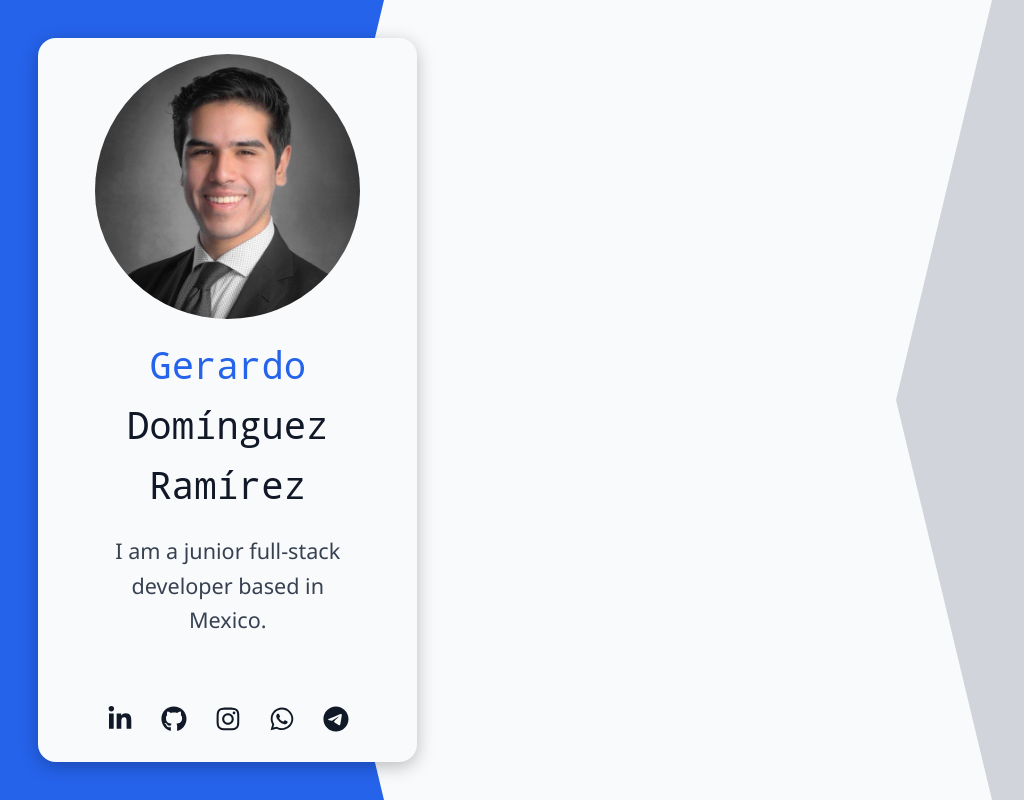
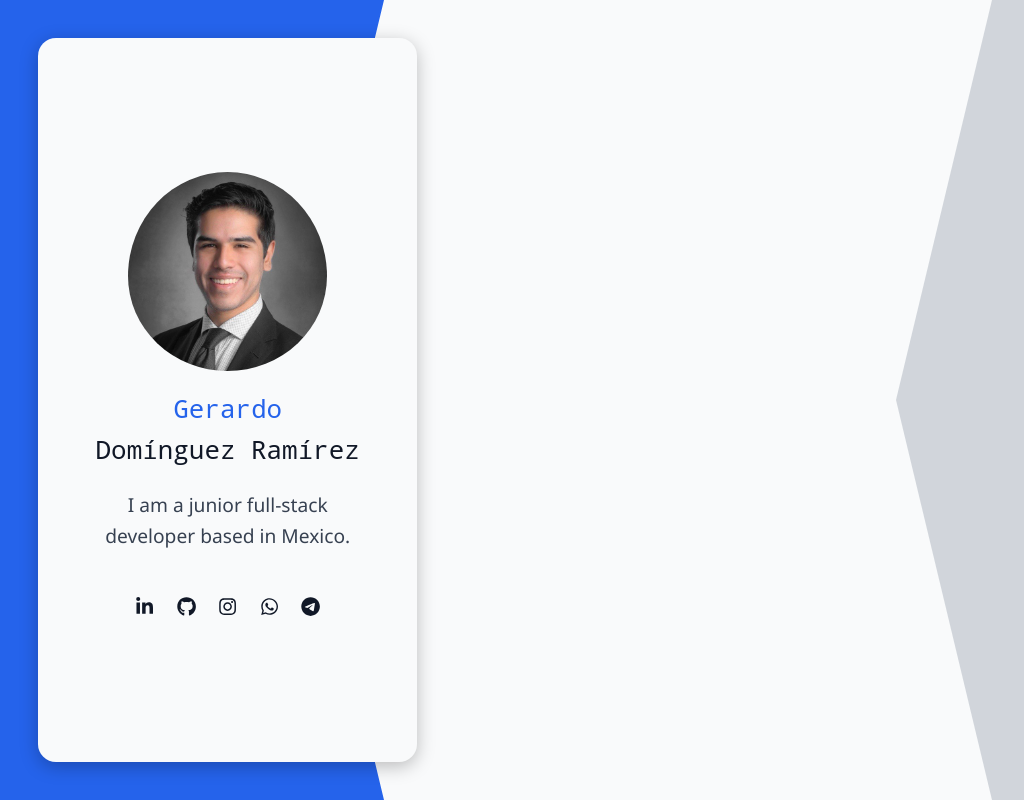
Before and after one commit to curbsidenigma/portfolio, a React (Vite) app: page / in a window 1280 px wide. Shown: the whole page, without its empty margins (0-1024 px from the left). Built offline with nearby package versions, Linux system fonts and the light colour scheme; a web font is replaced by a local one.

Commit message:
fix(header): correct behavior when resizing the screen
Changes sizes and layout when the screen is resized.

- Adds a wrapper that centers the content in the header.
- Sets a scrollbar when the content is overflowing inside the card.
- Corrects font, item and image sizes using clamp.

```diff
--- a/src/components/Header/Header.module.scss
+++ b/src/components/Header/Header.module.scss
@@ -13,17 +13,23 @@ header {
     box-shadow: var(--shadow-card);
 
     .headerContent {
+      overflow-y: auto;
       display: flex;
       flex-direction: column;
-      justify-content: center;
-      align-items: center;
       height: 100%;
       padding: 15%;
 
+      .contentWrapper {
+        display: flex;
+        flex-direction: column;
+        align-items: center;
+        margin: auto 0;
+
         img.avatar {
-        width: 100%;
+          width: 75%;
           height: auto;
-        max-width: 15rem;
+          max-width: 17.5rem;
+          max-height: 17.5rem;
           border-radius: 50%;
           padding-bottom: 0.5rem;
         }
@@ -33,7 +39,7 @@ header {
           flex-direction: column;
           padding: 0.5rem 0;
           font-family: 'Google Sans Code', var(--font-mono);
-        font-size: var(--fs-3xl);
+          font-size: clamp(var(--fs-xl), 2vw, var(--fs-3xl));
           font-weight: 500;
           font-style: normal;
           text-align: center;
@@ -46,7 +52,7 @@ header {
         p.quote {
           padding: 0.5rem 0;
           color: var(--color-subtext);
-        font-size: var(--fs-lg);
+          font-size: clamp(var(--fs-base), 1.5vw, var(--fs-xl));
           text-align: center;
         }
 
@@ -54,7 +60,8 @@ header {
           display: flex;
           justify-content: center;
           width: 100%;
-        padding-top: 2.5rem;
+          padding-top: clamp(var(--fs-xl), 2vw, var(--fs-3xl));
+        }
       }
     }
   }
@@ -67,11 +74,11 @@ li {
     display: flex;
     justify-content: center;
     align-items: center;
-    width: 3rem;
-    height: 3rem;
+    width: clamp(2rem, 3.25vw, 3rem);
+    height: clamp(2rem, 3.25vw, 3rem);
     border-radius: clamp(0.4rem, 1vw, 0.5rem);
     color: var(--color-text);
-    font-size: var(--fs-xl);
+    font-size: clamp(var(--fs-base), 1.5vw, var(--fs-xl));
 
     &:hover {
       background-color: var(--color-background-hover);
--- a/src/components/Header/index.jsx
+++ b/src/components/Header/index.jsx
@@ -25,6 +25,7 @@ function Header() {
       <header>
         <div className={styles.headerCard}>
           <div className={styles.headerContent}>
+            <div className={styles.contentWrapper}>
               <img
                 className={styles.avatar}
                 src={avatarImg}
@@ -44,6 +45,7 @@ function Header() {
               </ul>
             </div>
           </div>
+        </div>
       </header>
     </>
   );
```
Lines whose indentation alone changed are shown as unchanged.
